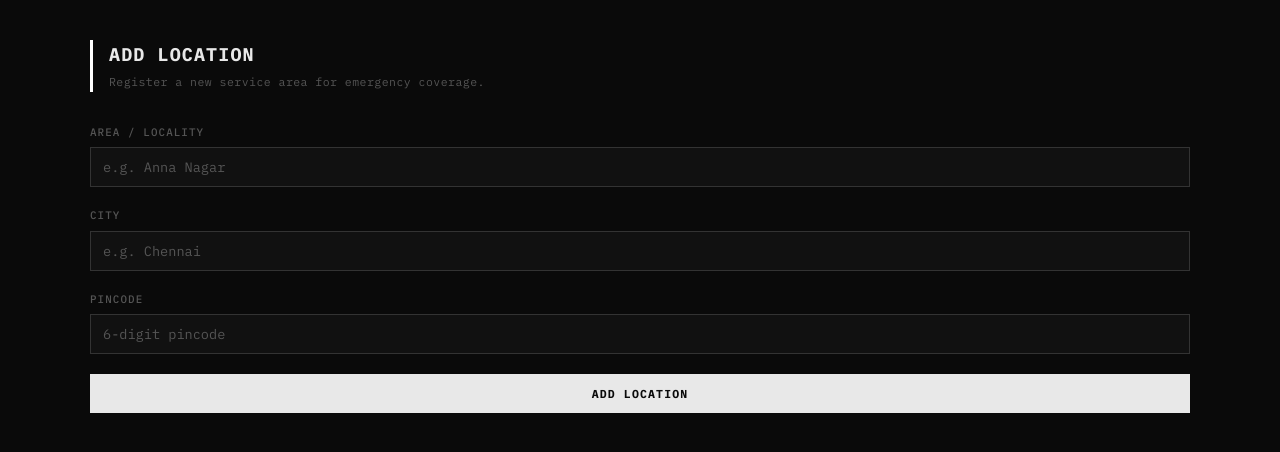
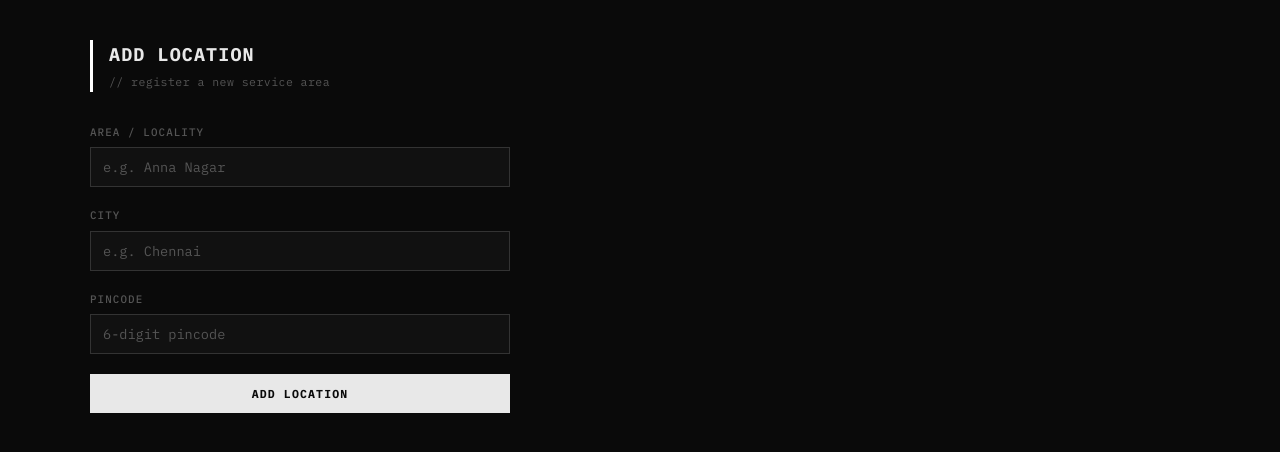
Before and after one commit to Sarvesh-Sarz/Resuscitation-Retrieval, a Flask app: page /add_location in a window 1280 px wide. Shown: the part 48-500 px from the top of the page. Run offline with Flask 3, Linux system fonts and the light colour scheme.

Commit message:
Update add_location.html

```diff
--- a/templates/add_location.html
+++ b/templates/add_location.html
@@ -1,10 +1,10 @@
 {% extends "base.html" %}
 {% block content %}
 <div class="page-header">
-    <h2> Add Location</h2>
-    <p class="subtitle">Register a new service area for emergency coverage.</p>
+    <h2>Add Location</h2>
+    <p class="subtitle">// register a new service area</p>
 </div>
-<form method="POST">
+<form method="POST" style="max-width:420px;">
     <label>Area / Locality</label>
     <input type="text" name="area" placeholder="e.g. Anna Nagar" required>
     <label>City</label>
```
